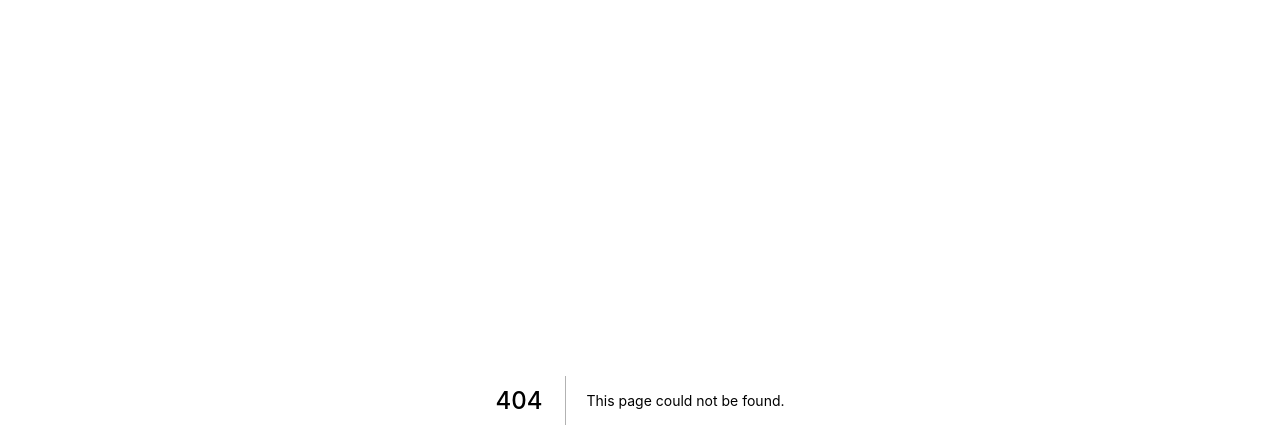
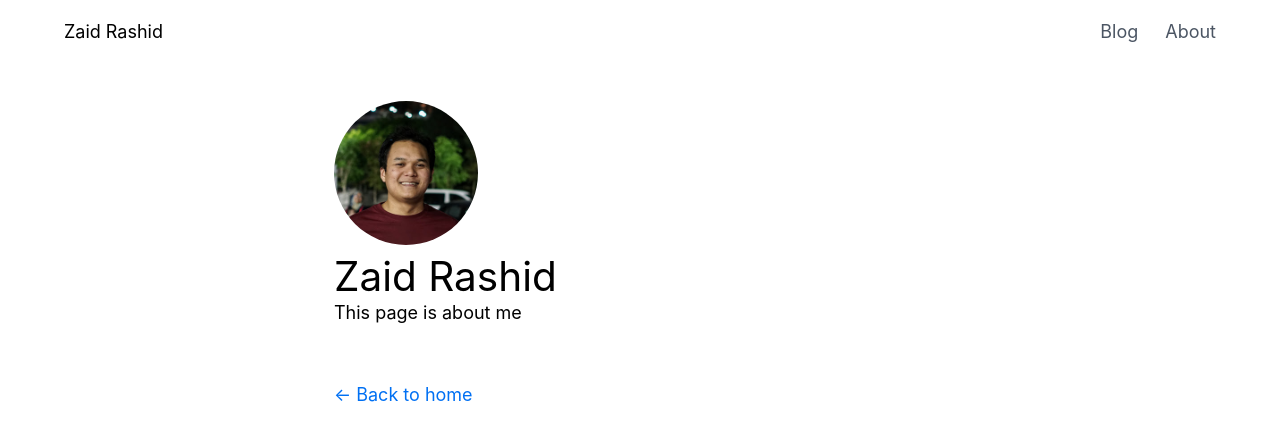
Before and after one commit to zaidrashid/jam-berapa, a Next.js app: page /about in a window 1280 px wide. Before the commit this address had no page. Shown: the top 448 px of the page. Built offline with nearby package versions, Linux system fonts and the light colour scheme.

Commit message:
Simplify nav and add about page [WIP]

```diff
--- a/components/layout.js
+++ b/components/layout.js
@@ -1,7 +1,5 @@
 import Head from 'next/head'
-import Image from 'next/image'
 import styles from './layout.module.css'
-import utilStyles from '../styles/utils.module.css'
 import Link from 'next/link'
 
 const name = 'Zaid Rashid'
@@ -11,10 +9,17 @@ export default function Layout({ children, home }) {
   return (
     <div>
       <nav id="tailwind-header" className="my-4">
-        <div className="max-w-5xl mx-auto my-4">
-          <div className="flex justify-end space-x-6">
-            <a href="" className="text-gray-600 hover:no-underline hover:text-black">Blog</a>
-            <a href="" className="text-gray-600 hover:no-underline hover:text-black">About</a>
+        <div className="flex justify-between max-w-5xl mx-auto my-4">
+          <div className="space-x-6 text-black-600 hover:no-underline hover:text-black">
+              Zaid Rashid
+          </div>
+          <div className="space-x-6">
+            <Link href="/">
+              <a className="text-gray-600 hover:no-underline hover:text-black">Blog</a>
+            </Link>
+            <Link href="/about">
+              <a className="text-gray-600 hover:no-underline hover:text-black">About</a>
+            </Link>
           </div>
         </div>
       </nav>
@@ -36,41 +41,6 @@ export default function Layout({ children, home }) {
           <meta name="og:title" content={siteTitle} />
           <meta name="twitter:card" content="summary_large_image" />
         </Head>
-        <header className={styles.header}>
-          {home ? (
-            <>
-              <Image
-                priority
-                src="/images/profile.jpg"
-                className="rounded-full"
-                height={144}
-                width={144}
-                alt={name}
-              />
-              <h1 className={utilStyles.heading2Xl}>{name}</h1>
-            </>
-          ) : (
-            <>
-              <Link href="/">
-                <a>
-                  <Image
-                    priority
-                    src="/images/profile.jpg"
-                    className="rounded-full"
-                    height={108}
-                    width={108}
-                    alt={name}
-                  />
-                </a>
-              </Link>
-              <h2 className={utilStyles.headingLg}>
-                <Link href="/">
-                  <a className={utilStyles.colorInherit}>{name}</a>
-                </Link>
-              </h2>
-            </>
-          )}
-        </header>
         <main>{children}</main>
         {!home && (
           <div className={styles.backToHome}>
--- /dev/null
+++ b/pages/about.js
@@ -0,0 +1,23 @@
+import Layout from '../components/layout';
+import Image from 'next/image'
+
+const name = 'Zaid Rashid'
+export default function About() {
+  return (
+    <Layout>
+      <head>About Me</head>
+      <article>
+        <Image
+          priority
+          src="/images/profile.jpg"
+          className="rounded-full"
+          height={144}
+          width={144}
+          alt={name}
+        />
+        <h1 className="text-4xl">{name}</h1>
+        This page is about me
+      </article>
+    </Layout>
+  )
+}
```
